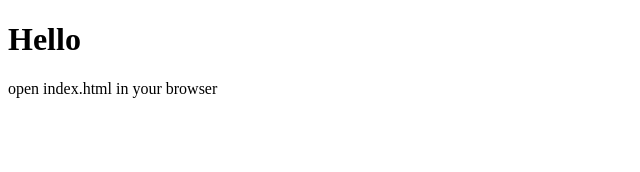
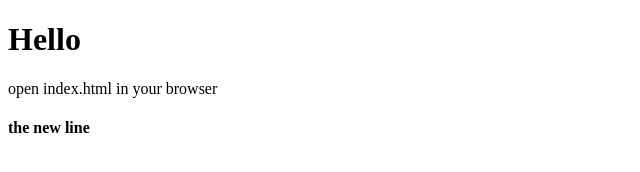
Before and after one commit to shahrukh131/Demo, a plain HTML site: page index.html in a window 1280 px wide. Shown: the whole page, without its empty margins (0-640 px from the left). Drawn offline with Linux system fonts and the light colour scheme.

Commit message:
the new line added

```diff
--- a/index.html
+++ b/index.html
@@ -10,6 +10,7 @@
 <body>
     <h1>Hello</h1>
     <p>open index.html in your browser</p>
+    <h4>the new line</h4>
 </body>
 
 </html>
```
